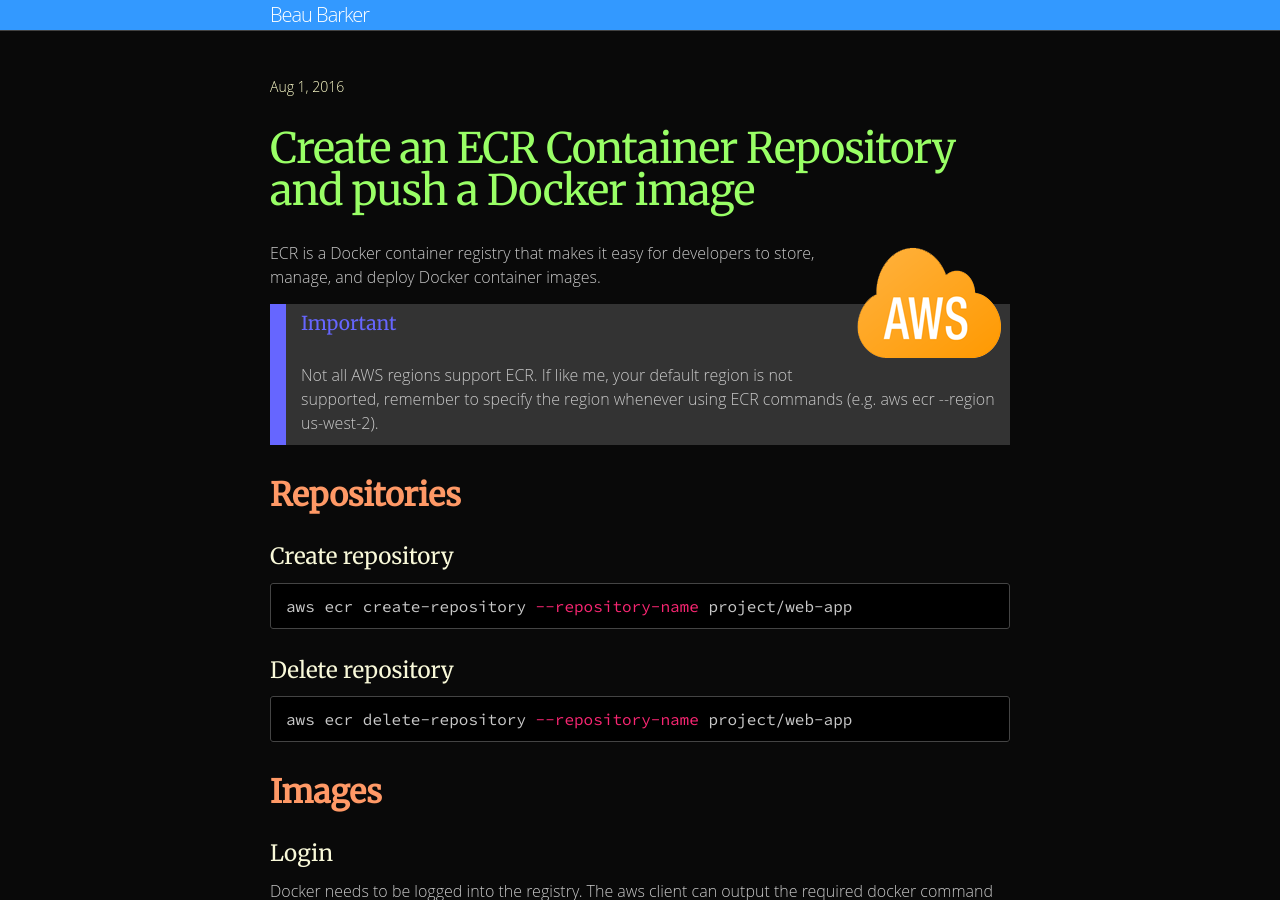
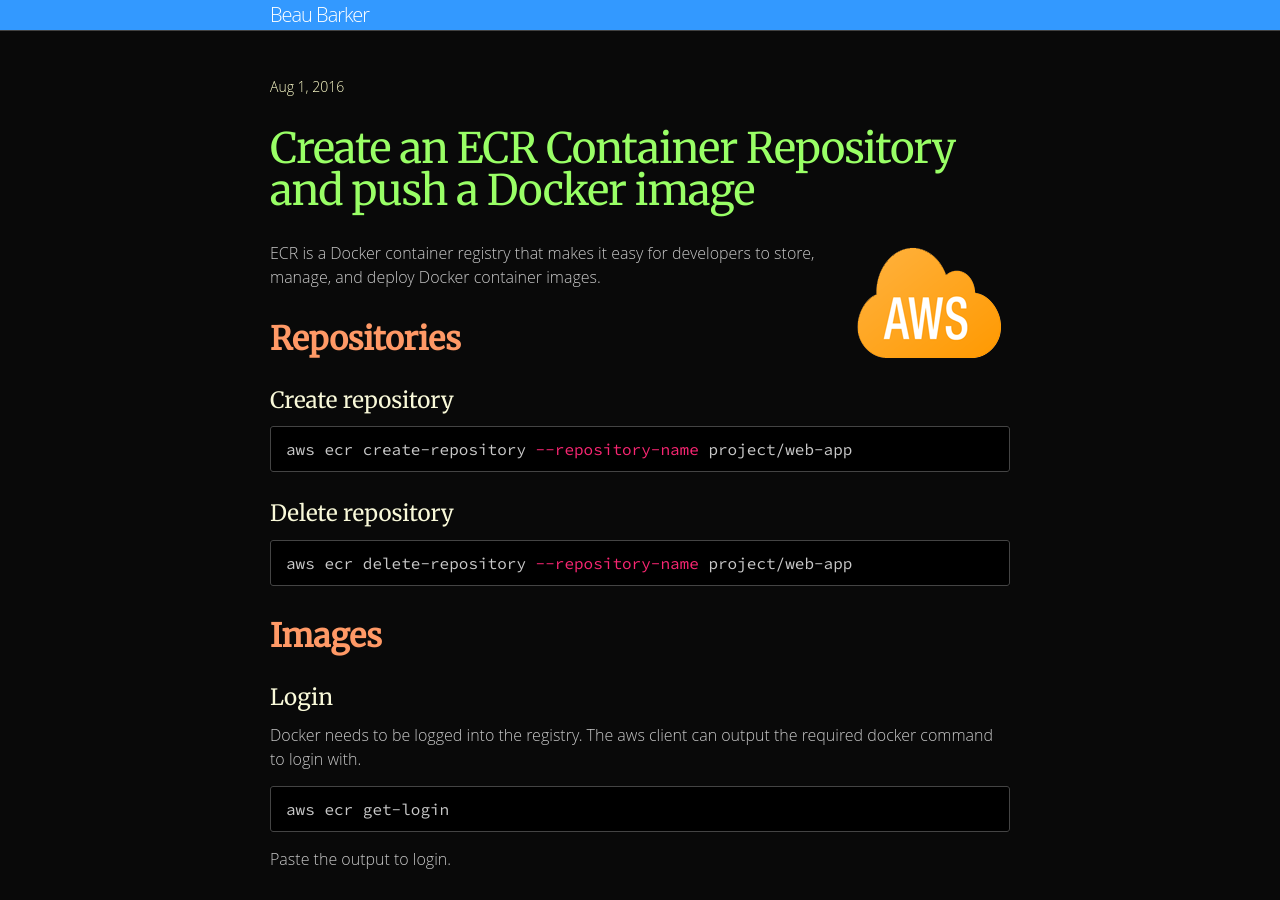
Before and after one commit to explodinglabs/explodinglabs.github.io, a Jekyll site: the page built from _aws/ecr.markdown, in a window 1280 px wide and 900 px high. Built offline with Jekyll 4.4.1, drawn with Linux system fonts in a browser that asks for light colours; some web fonts are replaced; comment, search, counter and statistics services are not loaded.

Commit message:
Remove warning about ecr regions

```diff
--- a/_aws/ecr.markdown
+++ b/_aws/ecr.markdown
@@ -13,13 +13,6 @@ comments: true
 
 ECR is a Docker container registry that makes it easy for developers to store,
 manage, and deploy Docker container images.
-
-<div class="note">
-    <h5>Important</h5>
-    Not all AWS regions support ECR. If like me, your default region is not
-    supported, remember to specify the region whenever using ECR commands (e.g.
-    aws ecr --region us-west-2).
-</div>
 
 Repositories
 ============
```
